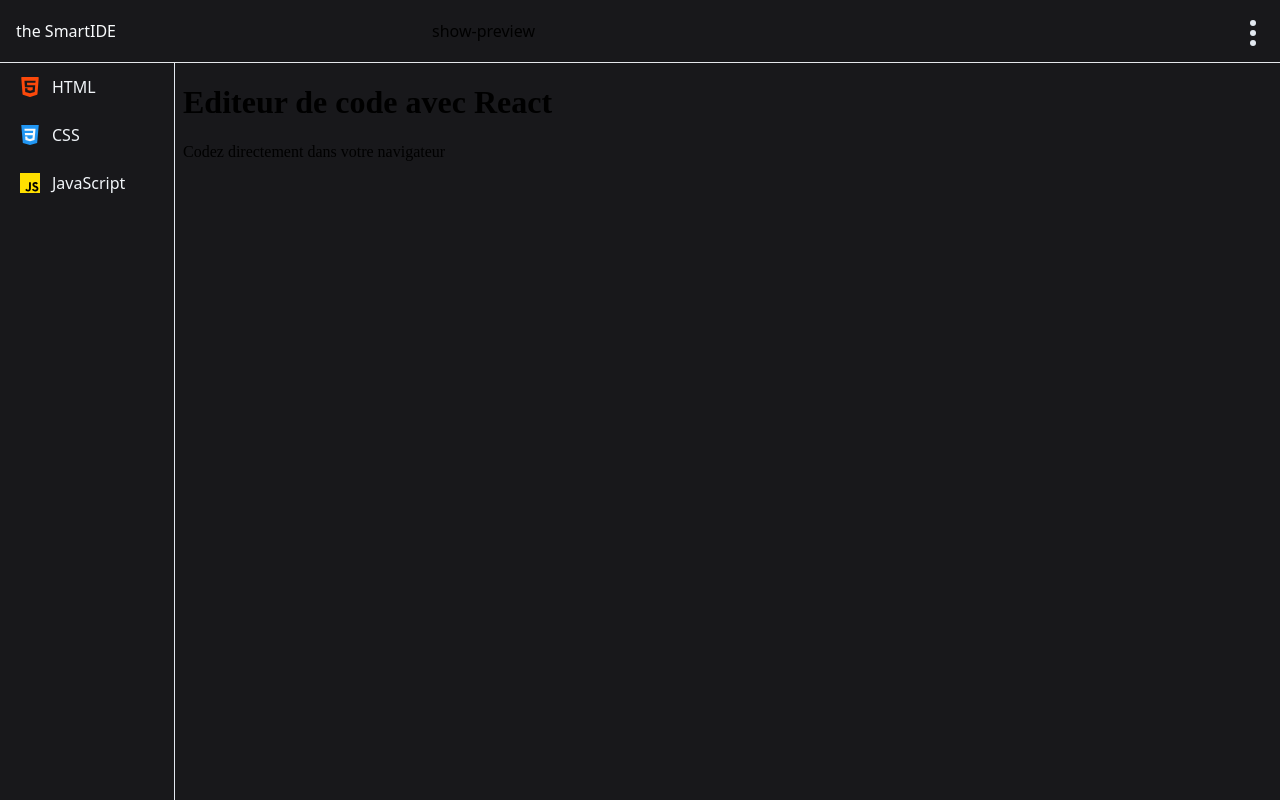
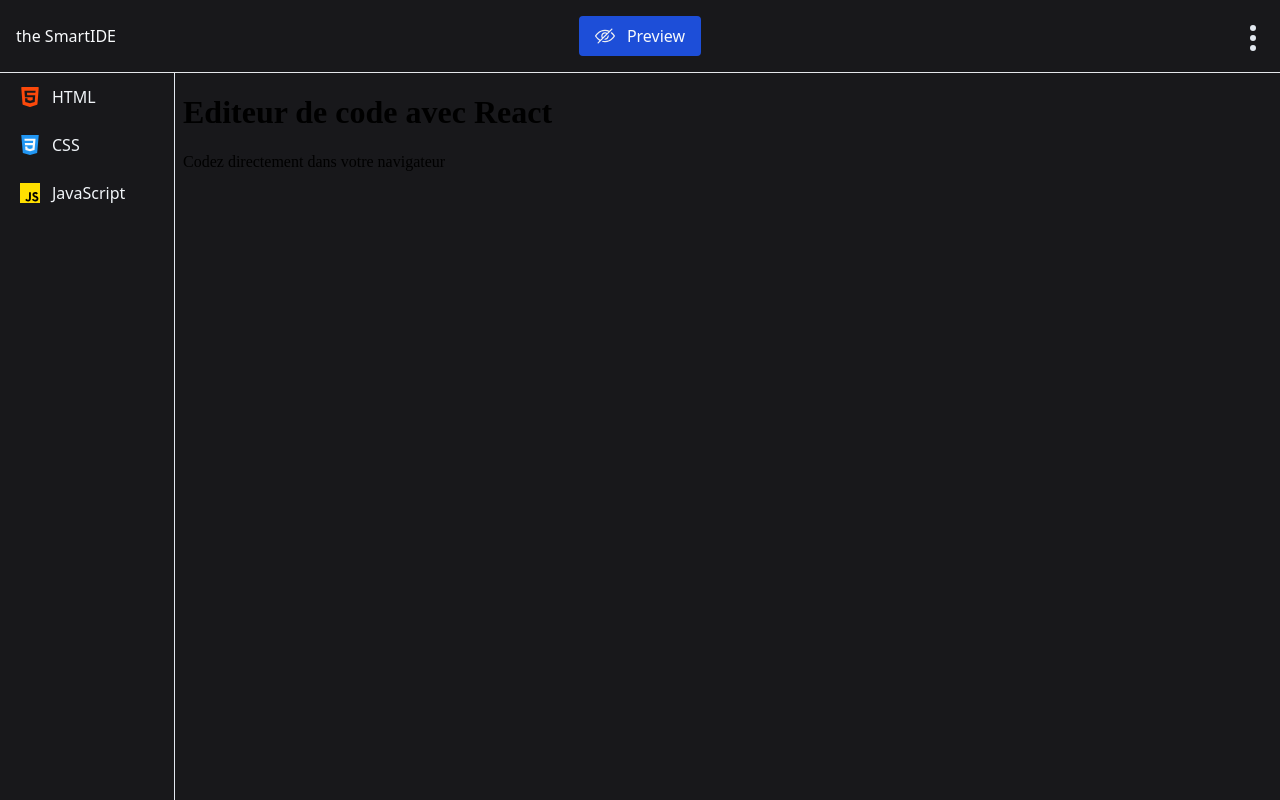
Before and after one commit to vanparfait/Smart_App_IDE, a React (Vite) app: page / in a window 1280 px wide. Built offline with nearby package versions, Linux system fonts and the light colour scheme.

Commit message:
gestion de l'affichage de la previsualisation

```diff
--- a/src/App.jsx
+++ b/src/App.jsx
@@ -1,3 +1,4 @@
+import PreviewButton from "./components/PreviewButton";
 import Tabs from "./components/Tabs";
 
 function App() {
@@ -8,7 +9,7 @@
           <span className="text-base">the</span> SmartIDE
         </h1>
         <div className="w-full">
-          <button className="">show-preview</button>
+          <PreviewButton />
         </div>
         <div className="w-full flex">
           <div className="ml-auto mr-2">
--- a/src/components/ButtonTabs.jsx
+++ b/src/components/ButtonTabs.jsx
@@ -1,9 +1,16 @@
 import React from "react";
+import { useDispatch } from "react-redux";
+import { hidePreview } from "../features/preview";
 
 const ButtonTabs = ({ id, toogleTab, buttonContent, imgURL }) => {
+  const dispatch = useDispatch();
+
   return (
     <button
-      onClick={() => toogleTab(id)}
+      onClick={() => {
+        toogleTab(id);
+        dispatch(hidePreview());
+      }}
       className="flex items-center px-5 py-3 hover:bg-slate-600 outline-none"
     >
       <img src={imgURL} className="w-5" alt="" />
--- a/src/components/Preview.jsx
+++ b/src/components/Preview.jsx
@@ -1,7 +1,6 @@
-import React from "react";
 import { useSelector } from "react-redux";
 
-const Preview = () => {
+export default function Preview() {
   const tabs = useSelector((state) => state.tabs);
 
   function getCode(lang) {
@@ -10,12 +9,9 @@
 
   const srcDoc = `
   <!DOCTYPE html>
-<html lang="en">
+  <html>
     <head>
-    <style> ${getCode("css")} </style>
-    <meta charset="UTF-8">
-    <meta name="viewport" content="width=device-width, initial-scale=1.0">
-    <title>Document</title>
+      <style>${getCode("css")}</style>
     </head>
     <body>
       ${getCode("html")}
@@ -25,14 +21,12 @@
   `;
 
   return (
-    <div className="absolute top-0  left-0 w-full h-full bg-zinc-900">
+    <div className="absolute top-0 left-0 w-full h-full bg-zinc-900">
       <iframe
-        sandbox="allow-scripts"
         className="block w-full h-full"
         srcDoc={srcDoc}
+        sandbox="allow-scripts"
       ></iframe>
     </div>
   );
-};
-
-export default Preview;
+}
--- /dev/null
+++ b/src/components/PreviewButton.jsx
@@ -0,0 +1,27 @@
+import React from "react";
+import view from "../assets/view.svg";
+import hide from "../assets/hide.svg";
+import { useDispatch, useSelector } from "react-redux";
+import { tooglePreview } from "../features/preview";
+
+const PreviewButton = () => {
+  const previewData = useSelector((state) => state.preview);
+
+  const dispatch = useDispatch();
+
+  return (
+    <button
+      onClick={() => dispatch(tooglePreview())}
+      className="py-2 px-4 rounded bg-blue-700 flex mx-auto items-center  text-slate-50"
+    >
+      <img
+        className="w-5 mr-3"
+        src={previewData.preview ? hide : view}
+        alt=""
+      />
+      <span src={previewData.preview ? "hide" : "show"}>Preview</span>
+    </button>
+  );
+};
+
+export default PreviewButton;
--- a/src/components/Tabs.jsx
+++ b/src/components/Tabs.jsx
@@ -6,6 +6,7 @@
 
 const Tabs = () => {
   const tabs = useSelector((state) => state.tabs);
+  const previewData = useSelector((state) => state.preview);
   const [tabIndex, setTabIndex] = useState(tabs[0].id);
 
   return (
@@ -26,7 +27,7 @@
           id={tabIndex}
           code={tabs.find((obj) => obj.id === tabIndex).code}
         />
-        <Preview />
+        {previewData.preview && <Preview />}
       </div>
     </div>
   );
--- /dev/null
+++ b/src/features/preview.js
@@ -0,0 +1,21 @@
+import { createSlice } from "@reduxjs/toolkit";
+
+const initialState = {
+  preview: true,
+};
+
+export const preview = createSlice({
+  name: "preview",
+  initialState,
+  reducers: {
+    tooglePreview: (state, action) => {
+      state.preview = !state.preview;
+    },
+    hidePreview: (state, action) => {
+      state.preview = false;
+    },
+  },
+});
+
+export const { tooglePreview, hidePreview } = preview.actions;
+export default preview.reducer;
--- a/src/store.js
+++ b/src/store.js
@@ -1,8 +1,10 @@
 import { configureStore } from "@reduxjs/toolkit";
 import tabs from "./features/tabs";
+import preview from "./features/preview";
 
 export const store = configureStore({
   reducer: {
     tabs,
+    preview,
   },
 });
```
Lines whose indentation alone changed are shown as unchanged.
